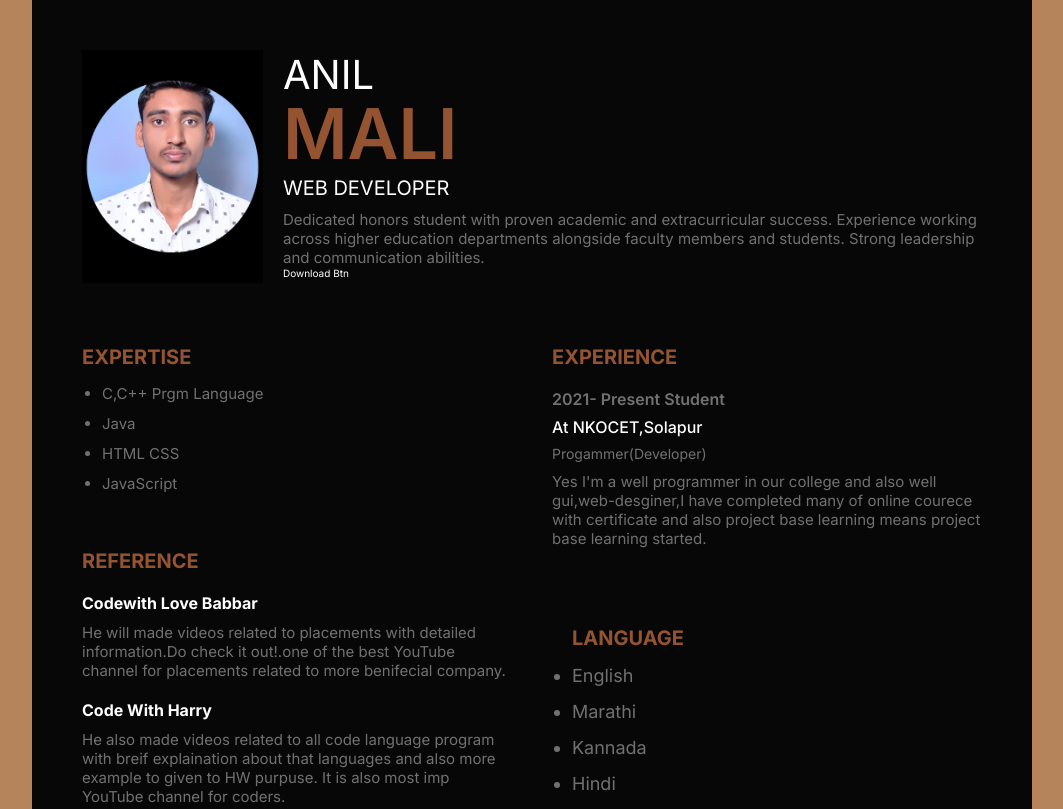
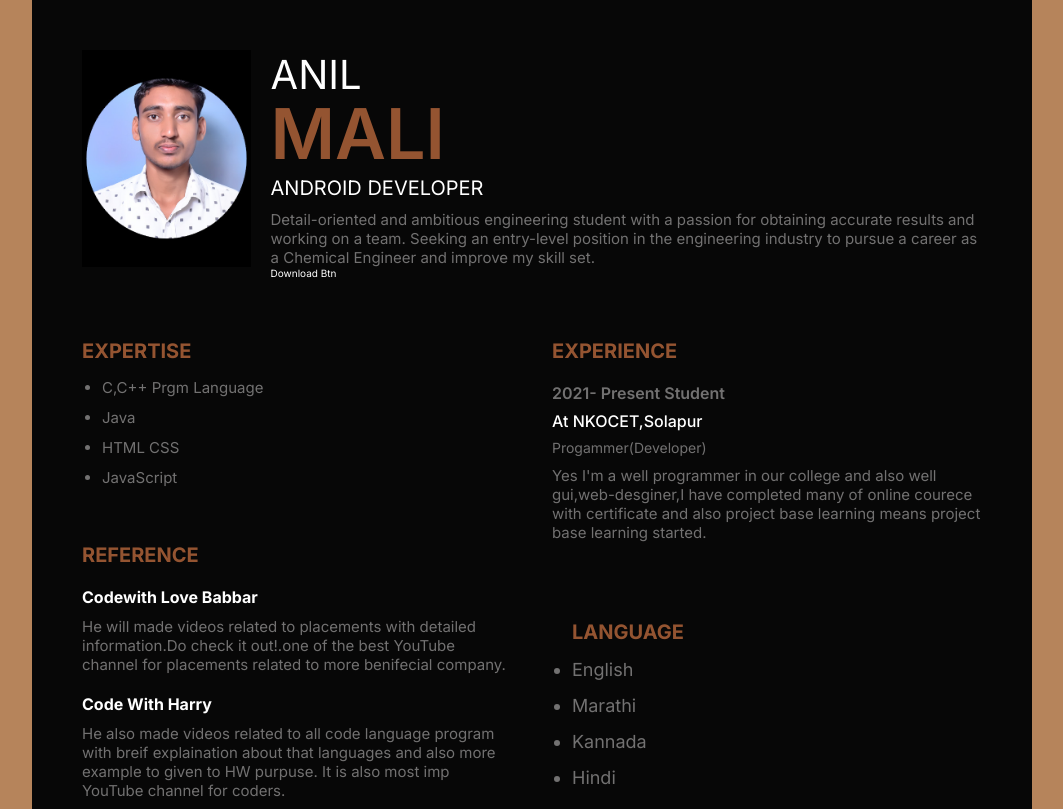
Before and after one commit to AnilMali2918/anilmresume, a plain HTML site: page index.html in a window 1280 px wide. Shown: the top 809 px of the page, without its empty margins (108-1171 px from the left). Drawn offline with nearby package versions, Linux system fonts and the light colour scheme.

Commit message:
Update index.html

```diff
--- a/index.html
+++ b/index.html
@@ -20,8 +20,8 @@
                        <span class="profile_name_firstname">Anil</span>
                        <span class="profile_name_lastname">Mali</span>
                     </h1>
-                    <p class="profile_title">WEB DEVELOPER</p>
-                    <p class="description">Dedicated honors student with proven academic and extracurricular success. Experience working across higher education departments alongside faculty members and students. Strong leadership and communication abilities. </p>
+                    <p class="profile_title">ANDROID DEVELOPER</p>
+                    <p class="description"> Detail-oriented and ambitious engineering student with a passion for obtaining accurate results and working on a team. Seeking an entry-level position in the engineering industry to pursue a career as a Chemical Engineer and improve my skill set.</p>
                     <a class="downloadBtn" href="./cv.pdf" downlaod="Resume.pdf">Download Btn</a>
                 </div>
             </div>
```
